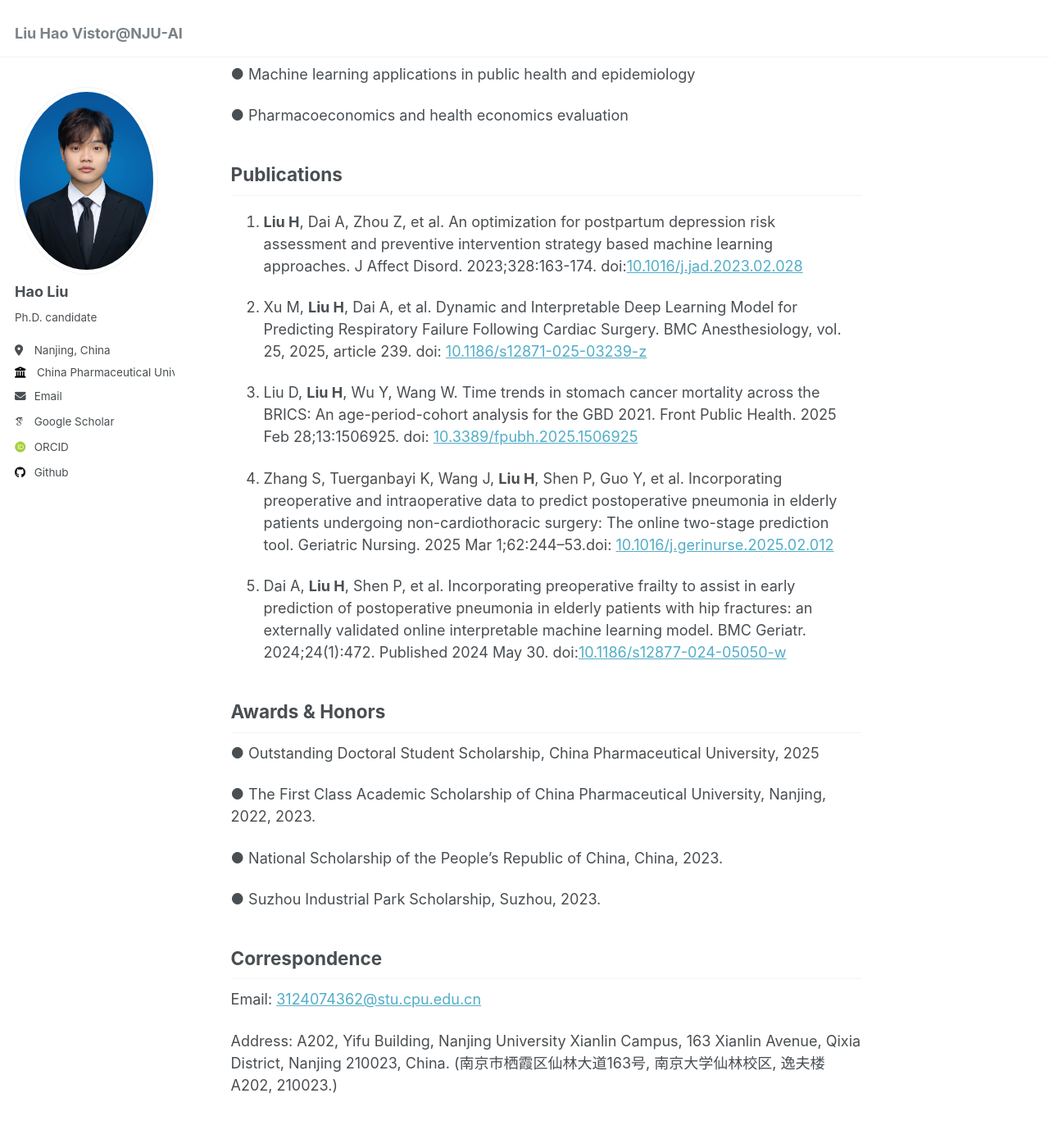
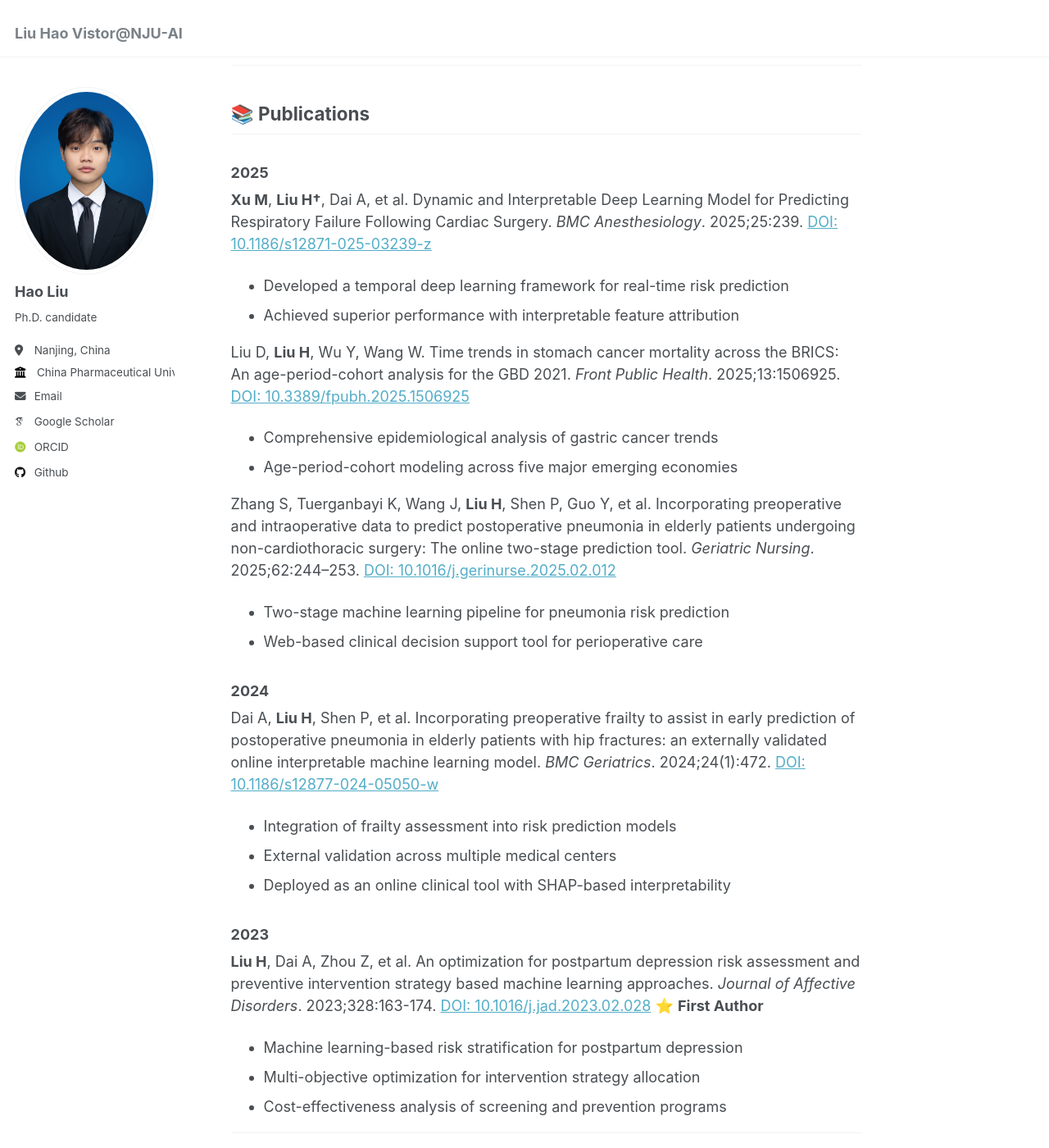
Before and after one commit to Harkool/harkool.github.io, a Jekyll site: the page built from _pages/about.md, in a window 1280 px wide and 1400 px high, scrolled down 1380 px. Shown: the whole window at 82% size. Built offline with Jekyll 4.4.1, drawn with Linux system fonts in a browser that asks for light colours; some web fonts are replaced; some of the changed text lies outside the part shown.

Commit message:
Update about.md

```diff
--- a/_pages/about.md
+++ b/_pages/about.md
@@ -1,79 +1,154 @@
 ---
 permalink: /
-title: "Welcome to Hao Liu’s homepage!"
+title: "Hao Liu (刘昊)"
 author_profile: true
 redirect_from:
   - /about/
   - /about.html
 ---
 
-About Me
-======
-刘昊
-Hao, Liu
+# About Me
 
-Ph.D. candidate
-State Key Laboratory of Natural Medicines
-[China Pharmaceutical University](https://www.cpu.edu.cn/ssfzx/zygc/index.psp), Nanjing 211198, China
-Supervisor: Professor [De-chuan Zhan](https://www.yuque.com/zhandc/home/nk8z4o)
-Email: [3124074362@stu.cpu.edu.cn](3124074362@stu.cpu.edu.cn)
-Laboratory: A202, Yifu Building, Nanjing University Xianlin Campus
+I am a Ph.D. candidate at the State Key Laboratory of Natural Medicines, China Pharmaceutical University, working at the intersection of machine learning and pharmaceutical sciences. My research focuses on applying advanced AI techniques to drug discovery, particularly for challenging therapeutic targets, and developing intelligent clinical decision support systems. I am fortunate to be supervised by Academician [Guangji Wang](https://www.cae.cn/cae/html/main/colys/41733597.html), Professor [Guo Yu](https://ygl.cpu.edu.cn/gmis5/dsfc/dsfcgrxx/D505D9EA25B7E8E3FCA77DEC1F03C908), and Professor [De-chuan Zhan](https://www.yuque.com/zhandc/home/nk8z4o) from Nanjing University's School of Artificial Intelligence.
 
-Biography
-======
-I am currently a Ph.D. candidate at the State Key Laboratory of Natural Medicines, [China Pharmaceutical University](https://www.cpu.edu.cn/ssfzx/zygc/index.psp) (since September 2024). My doctoral research is supervised by Academician [Guangji Wang](https://www.cae.cn/cae/html/main/colys/41733597.html) (principal supervisor), Professor [Guo Yu](https://ygl.cpu.edu.cn/gmis5/dsfc/dsfcgrxx/D505D9EA25B7E8E3FCA77DEC1F03C908), and Professor [De-chuan Zhan](https://www.yuque.com/zhandc/home/nk8z4o) (School of Artificial Intelligence, [Nanjing University](https://www.nju.edu.cn/)).
+**Contact**: [3124074362@stu.cpu.edu.cn](mailto:3124074362@stu.cpu.edu.cn) | **Location**: A202, Yifu Building, Nanjing University Xianlin Campus
 
-● **Sep 2024 – Present**: Ph.D. Candidate, State Key Laboratory of Natural Medicines, [China Pharmaceutical University](https://www.cpu.edu.cn/ssfzx/zygc/index.psp).
+---
 
-*Supervisors: Academician Guangji Wang (principal), Prof. Guo Yu, Prof. De-chuan Zhan*
+## 🔬 Research Interests
 
-● **Sep 2021 – Jun 2024**: Master of Pharmacy, School of Basic Medicine and Clinical Pharmacy, [China Pharmaceutical University](https://www.cpu.edu.cn/ssfzx/zygc/index.psp).
+My research bridges computational methods and pharmaceutical applications, with emphasis on:
 
-*Supervisor: Associate Chief Pharmacist [Jianjun Zou](https://www.njsdyyy.com.cn/yiji/yaoxuebu/zhuanjiajieshao/2018-08-31/2668.html) ([Nanjing First Hospital](https://www.capturethefracture.org/fls/nanjingshidiyiyiyuan))*
+**Primary Focus: AI-Driven Drug Discovery for Challenging Targets**
+- Computational design and optimization of therapeutic peptides (antimicrobial peptides, cell-penetrating peptides)
+- Integration of multimodal deep learning, reinforcement learning, and evolutionary algorithms
+- Multi-objective optimization for drug-like properties (efficacy, safety, pharmacokinetics)
+- Generative models for novel molecular design
 
-● **Sep 2016-Jun 2021**: B.Sc. in Life Sciences and Biopharmaceuticals, [Shenyang Pharmaceutical University](https://www.syphu.edu.cn/).
+**Clinical Machine Learning Applications**
+- Interpretable deep learning models for clinical risk prediction
+- Dynamic prediction systems for postoperative complications
+- Frailty assessment and geriatric care optimization
+- Mental health risk stratification (postpartum depression, perioperative anxiety)
 
-Research Interests
-------
-My research primarily focuses on the application of machine learning techniques to healthcare, clinical problems, and drug discovery, including:
+**Computational Pharmacology**
+- PK/PD modeling using machine learning approaches
+- Drug-drug interaction prediction
+- Population pharmacokinetics analysis
 
-● **Drug discovery for undruggable/difficult-to-drug targets** (primary direction): Computational identification, design, and optimization of therapeutic peptides, including antimicrobial peptides (AMPs), using multimodal deep learning, reinforcement learning, evolutionary algorithms, multi-objective optimization, and generative models
+**Public Health Informatics**
+- Epidemiological trend analysis and forecasting
+- Health economics evaluation and cost-effectiveness modeling
+- Disease burden assessment using global health data
 
-● Pharmacokinetics and pharmacodynamics (PK/PD) modeling and prediction using machine learning approaches
+---
 
-● Clinical risk prediction models (e.g., postoperative complications, depression, frailty assessment)
+## 📚 Publications
 
-● Interpretable and dynamic deep learning for medical decision support
+### 2025
 
-● Machine learning applications in public health and epidemiology
+**Xu M**, **Liu H†**, Dai A, et al. Dynamic and Interpretable Deep Learning Model for Predicting Respiratory Failure Following Cardiac Surgery. *BMC Anesthesiology*. 2025;25:239. [DOI: 10.1186/s12871-025-03239-z](https://doi.org/10.1186/s12871-025-03239-z)
+- Developed a temporal deep learning framework for real-time risk prediction
+- Achieved superior performance with interpretable feature attribution
 
-● Pharmacoeconomics and health economics evaluation
+Liu D, **Liu H**, Wu Y, Wang W. Time trends in stomach cancer mortality across the BRICS: An age-period-cohort analysis for the GBD 2021. *Front Public Health*. 2025;13:1506925. [DOI: 10.3389/fpubh.2025.1506925](https://www.frontiersin.org/journals/public-health/articles/10.3389/fpubh.2025.1506925/full)
+- Comprehensive epidemiological analysis of gastric cancer trends
+- Age-period-cohort modeling across five major emerging economies
 
-Publications
-------
-1. **Liu H**, Dai A, Zhou Z, et al. An optimization for postpartum depression risk assessment and preventive intervention strategy based machine learning approaches. J Affect Disord. 2023;328:163-174. doi:[10.1016/j.jad.2023.02.028](https://www.sciencedirect.com/science/article/abs/pii/S0165032723001817?via%3Dihub)
+Zhang S, Tuerganbayi K, Wang J, **Liu H**, Shen P, Guo Y, et al. Incorporating preoperative and intraoperative data to predict postoperative pneumonia in elderly patients undergoing non-cardiothoracic surgery: The online two-stage prediction tool. *Geriatric Nursing*. 2025;62:244–253. [DOI: 10.1016/j.gerinurse.2025.02.012](https://www.sciencedirect.com/science/article/abs/pii/S019745722500076X?via%3Dihub)
+- Two-stage machine learning pipeline for pneumonia risk prediction
+- Web-based clinical decision support tool for perioperative care
 
-2. Xu M, **Liu H**, Dai A, et al. Dynamic and Interpretable Deep Learning Model for Predicting Respiratory Failure Following Cardiac Surgery. BMC Anesthesiology, vol. 25, 2025, article 239. doi: [10.1186/s12871-025-03239-z](https://doi.org/10.1186/s12871-025-03239-z)
+### 2024
 
-3. Liu D, **Liu H**, Wu Y, Wang W. Time trends in stomach cancer mortality across the BRICS: An age-period-cohort analysis for the GBD 2021. Front Public Health. 2025 Feb 28;13:1506925. doi: [10.3389/fpubh.2025.1506925](https://www.frontiersin.org/journals/public-health/articles/10.3389/fpubh.2025.1506925/full)
+Dai A, **Liu H**, Shen P, et al. Incorporating preoperative frailty to assist in early prediction of postoperative pneumonia in elderly patients with hip fractures: an externally validated online interpretable machine learning model. *BMC Geriatrics*. 2024;24(1):472. [DOI: 10.1186/s12877-024-05050-w](https://bmcgeriatr.biomedcentral.com/articles/10.1186/s12877-024-05050-w)
+- Integration of frailty assessment into risk prediction models
+- External validation across multiple medical centers
+- Deployed as an online clinical tool with SHAP-based interpretability
 
-4. Zhang S, Tuerganbayi K, Wang J, **Liu H**, Shen P, Guo Y, et al. Incorporating preoperative and intraoperative data to predict postoperative pneumonia in elderly patients undergoing non-cardiothoracic surgery: The online two-stage prediction tool. Geriatric Nursing. 2025 Mar 1;62:244–53.doi: [10.1016/j.gerinurse.2025.02.012](https://www.sciencedirect.com/science/article/abs/pii/S019745722500076X?via%3Dihub)
+### 2023
 
-5. Dai A, **Liu H**, Shen P, et al. Incorporating preoperative frailty to assist in early prediction of postoperative pneumonia in elderly patients with hip fractures: an externally validated online interpretable machine learning model. BMC Geriatr. 2024;24(1):472. Published 2024 May 30. doi:[10.1186/s12877-024-05050-w](https://bmcgeriatr.biomedcentral.com/articles/10.1186/s12877-024-05050-w)
+**Liu H**, Dai A, Zhou Z, et al. An optimization for postpartum depression risk assessment and preventive intervention strategy based machine learning approaches. *Journal of Affective Disorders*. 2023;328:163-174. [DOI: 10.1016/j.jad.2023.02.028](https://www.sciencedirect.com/science/article/abs/pii/S0165032723001817?via%3Dihub) ⭐ **First Author**
+- Machine learning-based risk stratification for postpartum depression
+- Multi-objective optimization for intervention strategy allocation
+- Cost-effectiveness analysis of screening and prevention programs
 
-Awards & Honors
-------
-● Outstanding Doctoral Student Scholarship, China Pharmaceutical University, 2025
+---
 
-● The First Class Academic Scholarship of China Pharmaceutical University, Nanjing, 2022, 2023.
+## 🎓 Education
 
-● National Scholarship of the People's Republic of China, China, 2023.
+**Ph.D. in Pharmaceutical Sciences** | Sep 2024 – Present
+State Key Laboratory of Natural Medicines, China Pharmaceutical University
+*Supervisors: Academician Guangji Wang (Principal), Prof. Guo Yu, Prof. De-chuan Zhan*
+*Focus: AI for drug discovery and clinical decision support*
 
-● Suzhou Industrial Park Scholarship, Suzhou, 2023.
+**Master of Pharmacy** | Sep 2021 – Jun 2024
+School of Basic Medicine and Clinical Pharmacy, China Pharmaceutical University
+*Supervisor: Associate Chief Pharmacist [Jianjun Zou](https://www.njsdyyy.com.cn/yiji/yaoxuebu/zhuanjiajieshao/2018-08-31/2668.html) (Nanjing First Hospital)*
+*Thesis: Machine learning applications in clinical pharmacy and risk prediction*
 
-Correspondence
-------
-Email: [3124074362@stu.cpu.edu.cn](3124074362@stu.cpu.edu.cn)
+**B.Sc. in Life Sciences and Biopharmaceuticals** | Sep 2016 – Jun 2021
+Shenyang Pharmaceutical University
 
-Address: A202, Yifu Building, Nanjing University Xianlin Campus, 163 Xianlin Avenue, Qixia District, Nanjing 210023, China.
-(南京市栖霞区仙林大道163号, 南京大学仙林校区, 逸夫楼A202, 210023.)
+---
+
+## 🏆 Awards & Honors
+
+- **Outstanding Doctoral Student Scholarship**, China Pharmaceutical University, 2025
+- **National Scholarship**, Ministry of Education of China, 2023
+- **First Class Academic Scholarship**, China Pharmaceutical University, 2022, 2023
+- **Suzhou Industrial Park Scholarship**, 2023
+
+---
+
+## 💻 Technical Skills
+
+**Programming & Data Science**
+Python (PyTorch, TensorFlow, scikit-learn), R (tidyverse, caret), MATLAB
+
+**Machine Learning & AI**
+Deep Learning (CNNs, RNNs, Transformers, GNNs), Reinforcement Learning, Evolutionary Algorithms, Multi-objective Optimization, Generative Models (VAE, GAN, Diffusion Models)
+
+**Bioinformatics & Computational Chemistry**
+RDKit, BioPython, Molecular Dynamics Simulations, Docking, Sequence Analysis
+
+**Clinical Data Analysis**
+Survival Analysis, Longitudinal Data Modeling, Clinical Trial Design, Meta-analysis
+
+**Tools & Platforms**
+Git, Docker, Linux/Unix, High-Performance Computing (HPC), Cloud Computing (AWS/Alibaba Cloud)
+
+---
+
+## 📰 News & Updates
+
+**December 2024**: Paper on dynamic respiratory failure prediction accepted by *BMC Anesthesiology*
+
+**September 2024**: Started Ph.D. program at State Key Laboratory of Natural Medicines
+
+**June 2024**: Graduated with Master of Pharmacy degree
+
+**February 2023**: First-author paper on postpartum depression risk assessment published in *Journal of Affective Disorders*
+
+---
+
+## 🔗 Academic Profiles
+
+- [Google Scholar](https://scholar.google.com/citations?hl=zh-CN&view_op=list_works&gmla=AC6lMd9ZAL7MD-yXOFnQmCFmWhCa7urnlogeAdo929JnzxRandLceciU-qudkLRbPcCzF0tvUz55S4B2e19h3nSeU5eG-u6rRUbmGGRFg4XK1bdWpqE4Xzs5yUVXtp85zI8&user=RYAl3IUAAAAJ)
+- [ORCID](https://orcid.org/0000-0001-9627-6033)
+- [GitHub](https://github.com/Harkool)
+- [CNKI](https://au.cnki.net/author/personalInfo/000063918543)
+
+---
+
+## 📍 Contact Information
+
+**Email**: [3124074362@stu.cpu.edu.cn](mailto:3124074362@stu.cpu.edu.cn) | [lenhartkoo@foxmail.com](mailto:lenhartkoo@foxmail.com)
+
+**Office**: A202, Yifu Building, Nanjing University Xianlin Campus
+163 Xianlin Avenue, Qixia District, Nanjing 210023, China
+南京市栖霞区仙林大道163号, 南京大学仙林校区, 逸夫楼A202, 210023
+
+**Mailing Address**: State Key Laboratory of Natural Medicines, China Pharmaceutical University, 24 Tongjiaxiang, Nanjing 211198, China
+
+---
```
